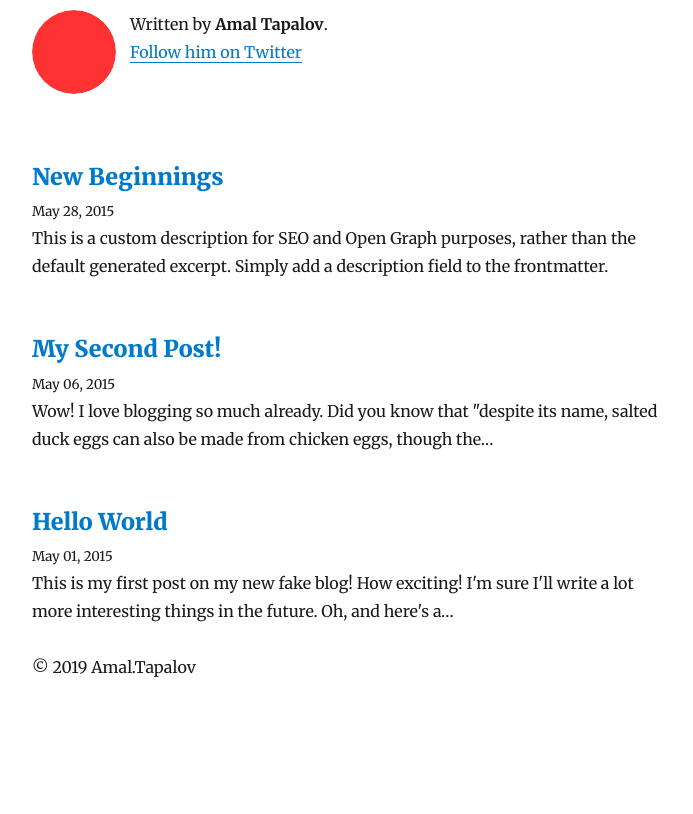
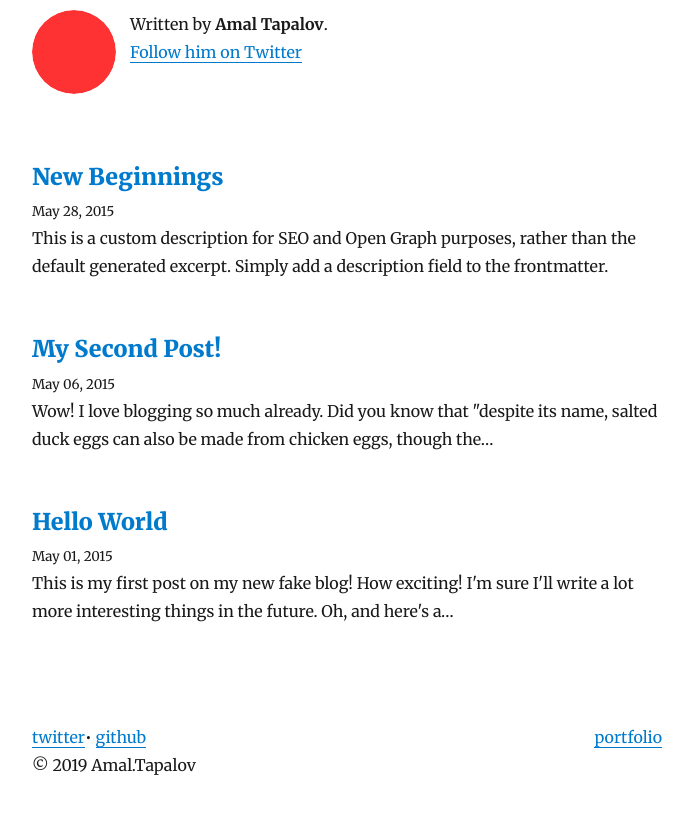
Before and after one commit to amaltapalov/amal.tapalov, a Gatsby site: page / in a window 1280 px wide. Shown: the part 116-930 px from the top of the page, without its empty margins (293-986 px from the left). Before the commit the page ends 839 px from the top, so only its background shows below. Built offline with nearby package versions, Linux system fonts and the light colour scheme; Gatsby itself is replaced by a stand-in of ours; some packages are replaced by stand-ins of ours.

Commit message:
Capitalize comps names

```diff
--- a/src/pages/404.js
+++ b/src/pages/404.js
@@ -1,8 +1,8 @@
 import React from "react"
 import { graphql } from "gatsby"
 
-import Layout from "../components/layout"
-import SEO from "../components/seo"
+import Layout from "../components/Layout"
+import SEO from "../components/SEO"
 
 class NotFoundPage extends React.Component {
   render() {
--- a/src/pages/index.js
+++ b/src/pages/index.js
@@ -1,9 +1,11 @@
 import React from "react"
 import { Link, graphql } from "gatsby"
 
-import Bio from "../components/bio"
-import Layout from "../components/layout"
-import SEO from "../components/seo"
+import Bio from "../components/Bio"
+import Layout from "../components/Layout"
+import Footer from "../components/Footer"
+
+import SEO from "../components/SEO"
 import { rhythm } from "../utils/typography"
 
 class BlogIndex extends React.Component {
@@ -38,6 +40,7 @@ class BlogIndex extends React.Component {
             </div>
           )
         })}
+        <Footer />
       </Layout>
     )
   }
--- a/src/templates/blog-post.js
+++ b/src/templates/blog-post.js
@@ -1,9 +1,9 @@
 import React from "react"
 import { Link, graphql } from "gatsby"
 
-import Bio from "../components/bio"
-import Layout from "../components/layout"
-import SEO from "../components/seo"
+import Bio from "../components/Bio"
+import Layout from "../components/Layout"
+import SEO from "../components/SEO"
 import { rhythm, scale } from "../utils/typography"
 
 class BlogPostTemplate extends React.Component {
```
